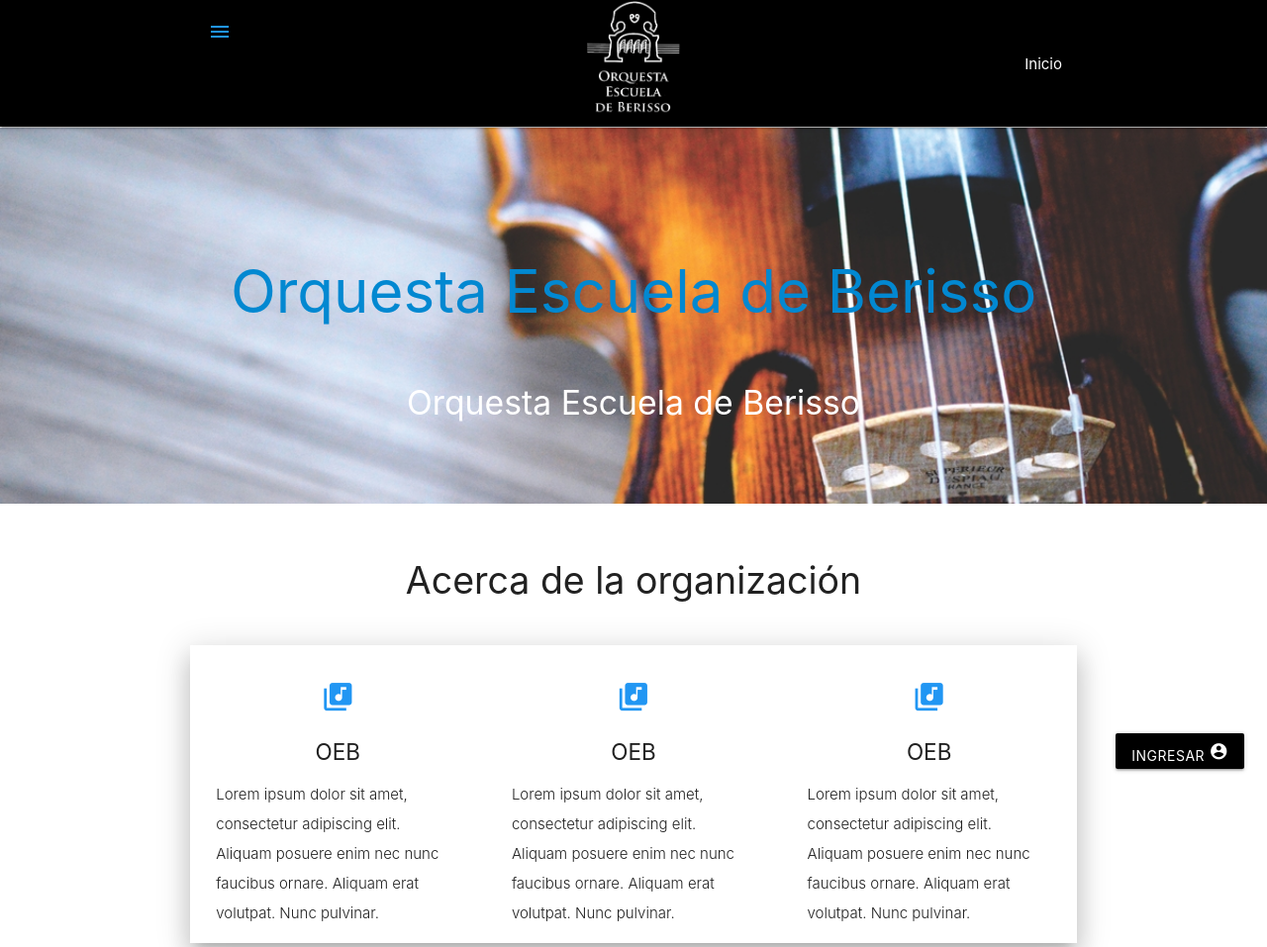
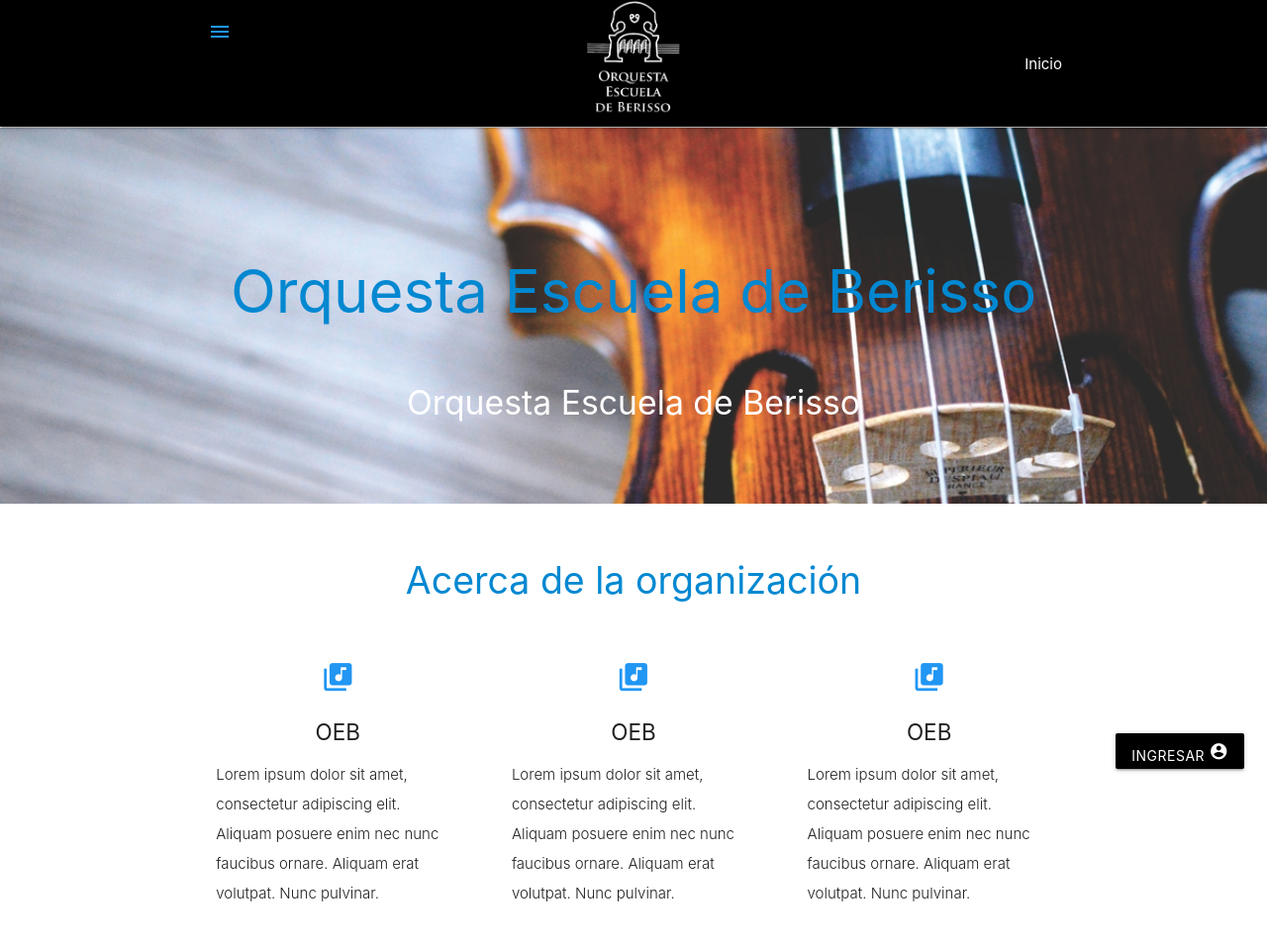
Before and after one commit to juliancasaburi/proyecto-de-software-2019, a Flask app: page / in a window 1280 px wide. Shown: the top 957 px of the page at 99% size. Run offline with Flask 2, Linux system fonts and the light colour scheme; data that the repository does not hold is empty.

Commit message:
Actualizar diseño de index.html

```diff
--- a/flaskps/templates/index.html
+++ b/flaskps/templates/index.html
@@ -23,15 +23,11 @@
 
     <div class="container">
         <div class="section">
-
+            <!--   Icon Section   -->
             <div class="row">
                 <div class="col s12 center">
-                    <h1>Acerca de la organización</h1>
+                    <h1 class="light-blue-text text-darken-2">Acerca de la organización</h1>
                 </div>
-            </div>
-
-            <!--   Icon Section   -->
-            <div class="row z-depth-4">
                 <div class="col s12 m4">
                     <div class="icon-block">
                         <h2 class="center blue-text"><i class="material-icons">library_music</i></h2>
@@ -59,16 +55,16 @@
                     </div>
                 </div>
             </div>
-
         </div>
     </div>
 
+    <div class="divider blue"></div>
+
     <div class="container">
         <div class="section">
-
             <div class="row">
                 <div class="col s12 center">
-                    <h1>Ubicación</h1>
+                    <h1 class="light-blue-text text-darken-2">Ubicación</h1>
                     <p class="text-justify light">Lorem ipsum dolor sit amet, consectetur adipiscing elit. Nullam scelerisque id nunc nec volutpat. Etiam pellentesque tristique arcu, non consequat magna fermentum ac. Cras ut ultricies eros. Maecenas eros justo, ullamcorper a sapien id, viverra ultrices eros. Morbi sem neque, posuere et pretium eget, bibendum sollicitudin lacus. Aliquam eleifend sollicitudin diam, eu mattis nisl maximus sed. Nulla imperdiet semper molestie. Morbi massa odio, condimentum sed ipsum ac, gravida ultrices erat. Nullam eget dignissim mauris, non tristique erat. Vestibulum ante ipsum primis in faucibus orci luctus et ultrices posuere cubilia Curae;</p>
                 </div>
             </div>
```
